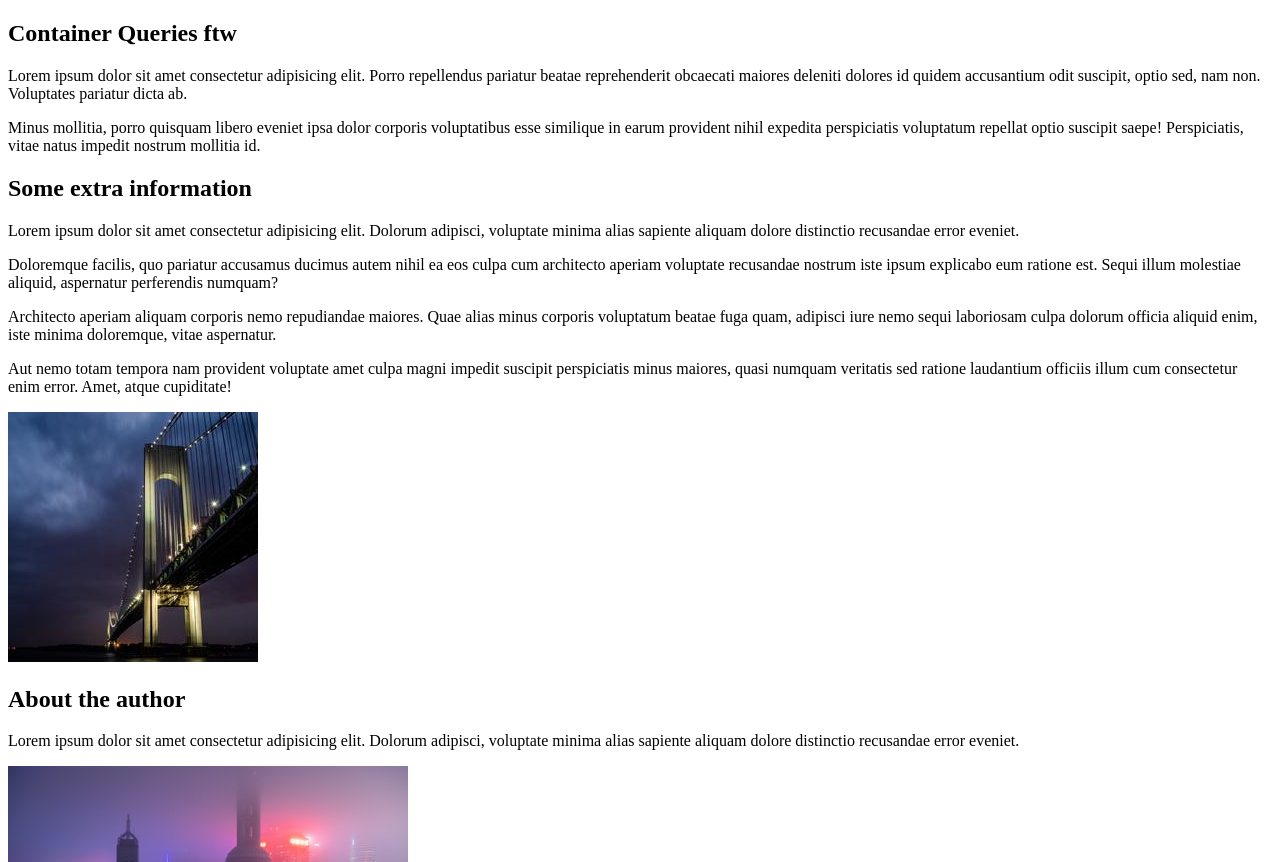
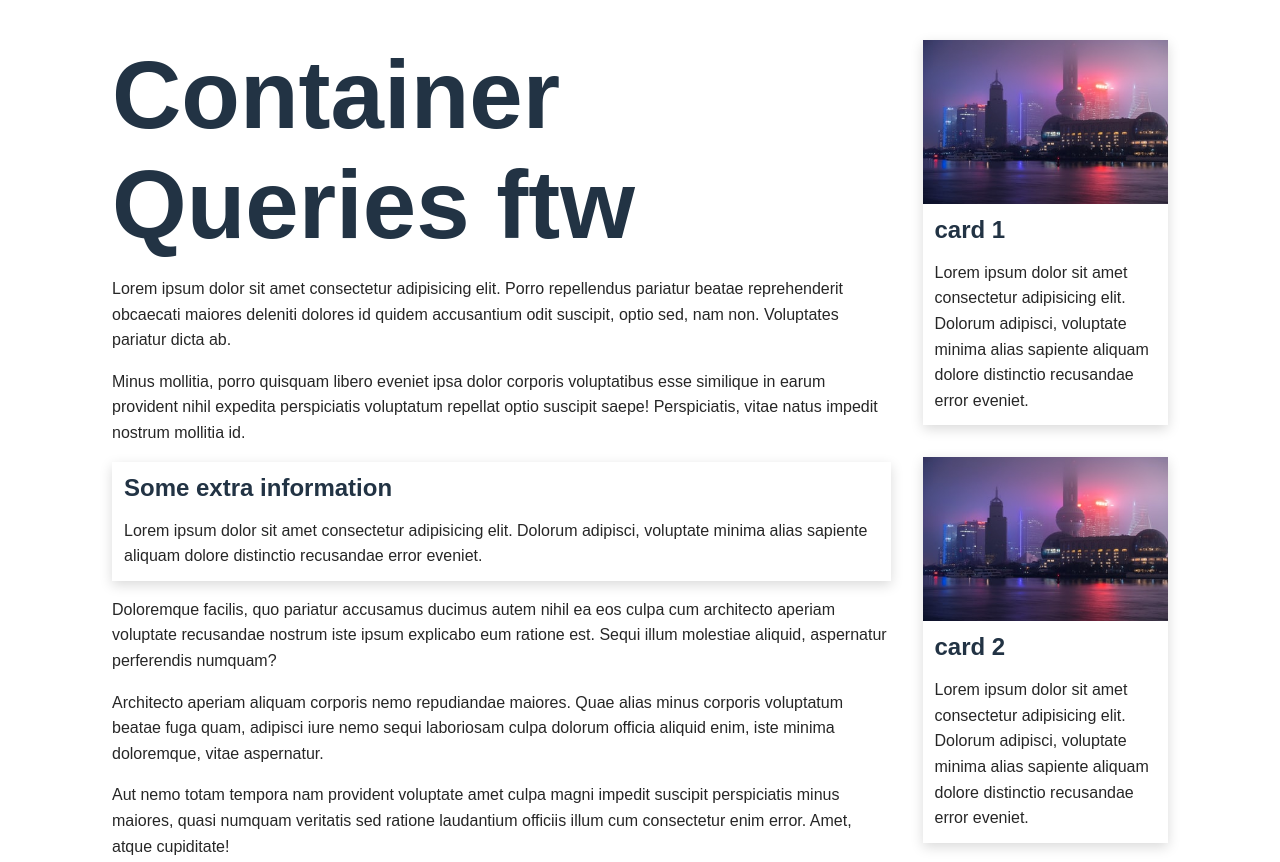
Before and after one commit to Annie-Huang/container-query, a website: page index.html in a window 1280 px wide. Shown: the top 862 px of the page. Drawn offline with Linux system fonts and the light colour scheme.

Commit message:
Create the initial style.scss file.

```diff
--- a/index.html
+++ b/index.html
@@ -6,6 +6,7 @@
         content='width=device-width, user-scalable=no, initial-scale=1.0, maximum-scale=1.0, minimum-scale=1.0'>
   <meta http-equiv='X-UA-Compatible' content='ie=edge'>
   <title>Document</title>
+  <link rel="stylesheet" href="style.css">
 </head>
 <body>
 <div class="content">
--- /dev/null
+++ b/style.scss
@@ -0,0 +1,78 @@
+* {
+  box-sizing: border-box;
+}
+
+html {
+  height: 100%;
+}
+
+body {
+  font-family: "Poppins", sans-serif;
+}
+
+img {
+  display: block;
+  max-width: 100%;
+}
+
+.content {
+  padding: 2em;
+  width: 100%;
+  max-width: 70rem;
+  margin-inline: auto;
+}
+
+.content {
+  display: flex;
+  flex-direction: column;
+  gap: 2em;
+
+  @media (min-width: 60em) {
+    flex-direction: row;
+  }
+}
+
+h1,
+h2,
+h3,
+h4 {
+  margin: 0;
+  color: #234;
+}
+
+h1 {
+  font-size: clamp(3rem, calc(10vw + 1rem), 6rem);
+}
+
+p {
+  color: hsl(0 0% 0% / 0.85);
+  line-height: 1.6;
+}
+
+*:where(:last-child) {
+  margin-bottom: 0;
+}
+
+.card {
+  width: 100%;
+  box-shadow: 0 0.25em 0.75em hsl(0 0% 0% / 0.15);
+
+  img {
+    object-fit: cover;
+  }
+
+  &__content {
+    padding: 0.75rem;
+  }
+}
+
+aside {
+  flex-basis: 50%;
+  gap: 2em;
+}
+
+.aside-content {
+  display: flex;
+  gap: 2em;
+  flex-direction: column;
+}
```
Also changed, not shown: style.css (added), 1 other file.
